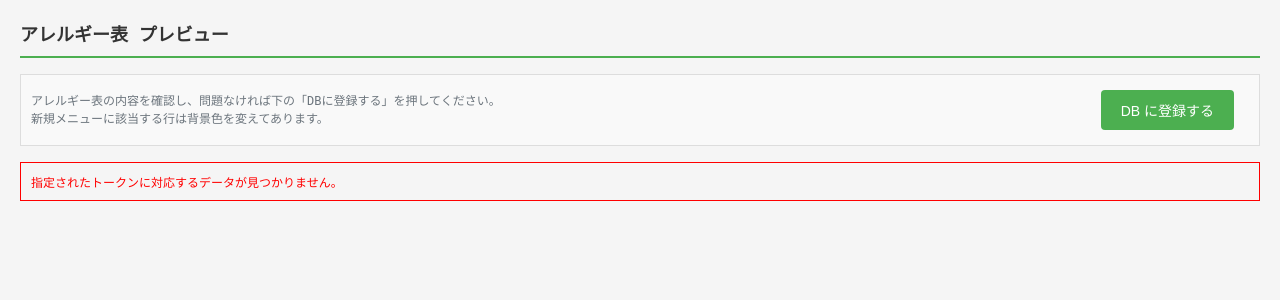
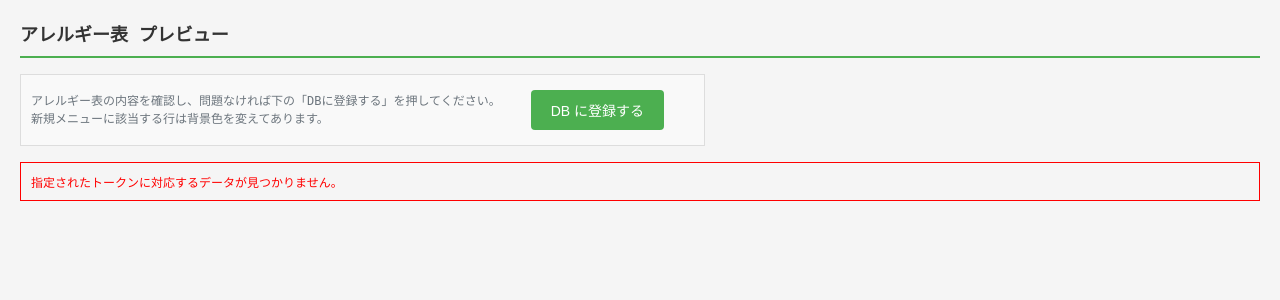
Before and after one commit to iluminaChiba/LTM_DK, a FastAPI app: page /api/admin/allergy_admin/table-view/1 in a window 1280 px wide. Shown: the top 300 px of the page. Run offline with FastAPI, Linux system fonts and the light colour scheme.

Commit message:
[refact] allergy_table修正

```diff
--- a/app/templates/admin/allergy_table.html
+++ b/app/templates/admin/allergy_table.html
@@ -37,7 +37,7 @@
   <table class="allergy-table">
     <thead>
       <tr>
-        <th>Meal ID</th>
+        <th>ID</th>
         <th>名称</th>
         <th>卵</th>
         <th>乳</th>
--- a/app/templates/admin/css/allergy_table.css
+++ b/app/templates/admin/css/allergy_table.css
@@ -27,6 +27,7 @@ body {
   width: auto;
   background-color: #fff;
   border: 2px solid #000;
+  margin-bottom: 20px;
 }
 
 .allergy-table th,
@@ -106,7 +107,6 @@ body {
   margin: 1rem 0;
   background-color: #f9f9f9;
   border: 1px solid #ddd;
-  table-layout: auto;
 }
 
 .action-area td {
@@ -122,14 +122,12 @@ body {
 
 .action-area .button-cell {
   white-space: nowrap;
-  width: 1%;
-  padding-right: 5px;
+  padding-left: 15px;
 }
 
 .action-area .link-cell {
   white-space: nowrap;
-  width: 1%;
-  padding-left: 5px;
+  padding-left: 15px;
 }
 
 .action-area form {
```
Lines whose indentation alone changed are shown as unchanged.
